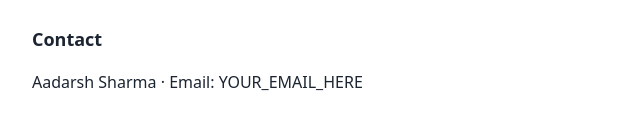
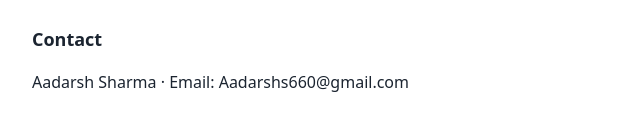
Before and after one commit to 14aadarsh/Portfolio, a plain HTML site: page privacy.html in a window 1280 px wide. Shown: the part 1116-1247 px from the top of the page, 248-888 px from the left. Drawn offline with Linux system fonts and the light colour scheme.

Commit message:
Update privacy.html

```diff
--- a/privacy.html
+++ b/privacy.html
@@ -43,6 +43,6 @@
 <p>Access to booking data is restricted to authorised staff and systems. No method of electronic storage is completely secure, but we take reasonable steps to protect your information.</p>
 
 <h2>Contact</h2>
-<p>Aadarsh Sharma &middot; Email: YOUR_EMAIL_HERE</p>
+<p>Aadarsh Sharma &middot; Email: Aadarshs660@gmail.com </p>
 </body>
 </html>
```
